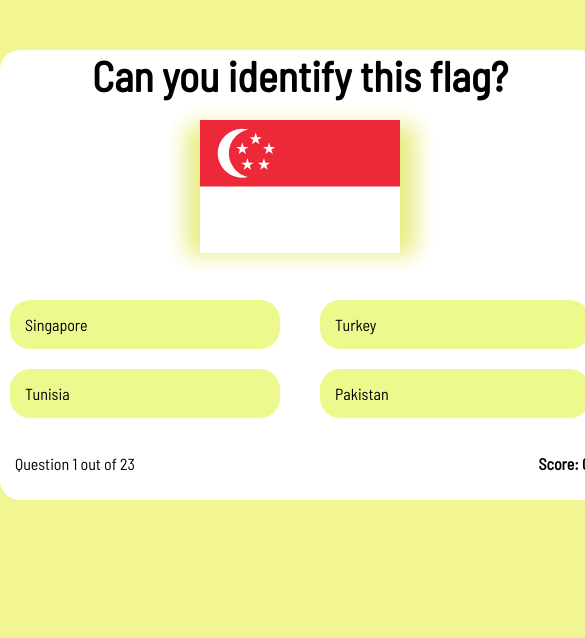
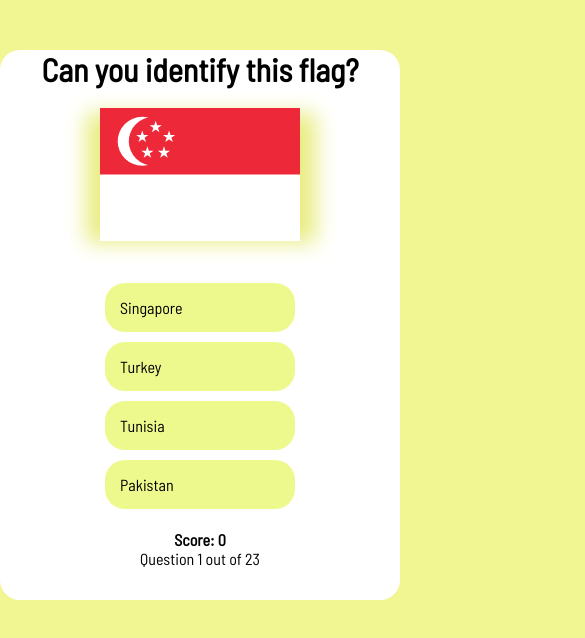
Before and after one commit to green-nisaba/js-milestone-project, a plain HTML site: page index.html in a window 390 px wide. Both pictures are taken after a click on the button "Start quiz". Shown: the whole page, 585 px wide, since content can reach past the window. Drawn offline with Linux system fonts and the light colour scheme.

Commit message:
Make quiz area more responsive for smaller screens

```diff
--- a/assets/css/styles.css
+++ b/assets/css/styles.css
@@ -146,3 +146,29 @@ padding: 0;}
     margin: 10px;
     border-radius: 14px;
   }
+  @media(max-width:600px) {
+  .quiz-container  {
+    height: 550px;
+  width: 400px;
+
+  }
+  h3 {
+    font-size: 32px;
+  }
+  .quiz-container ul {
+    flex-direction: column;
+
+  }
+  .quiz-container ul li {
+    margin: 5px auto;
+  }
+  .app-bottom {
+    float: none;
+    text-align: center;
+    margin: 0;
+  }
+  .showProgress{
+    float: none;
+    text-align: center;
+  margin: 0;}
+}
```
